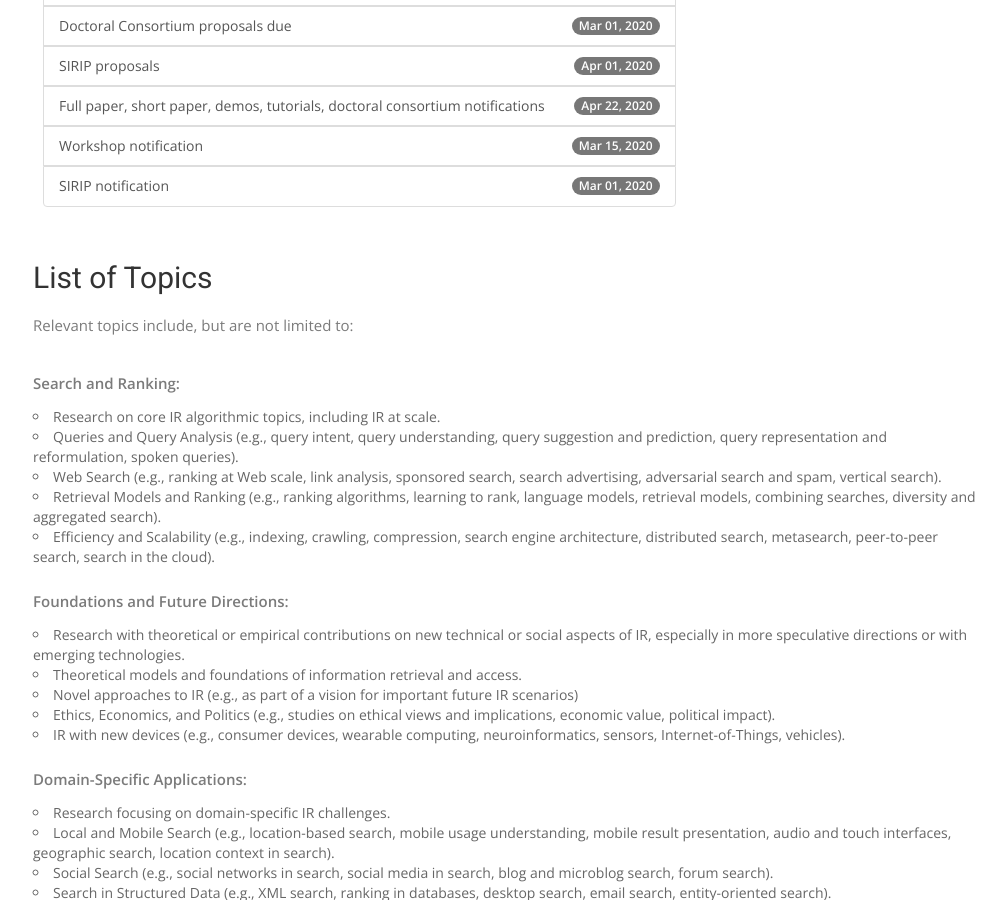
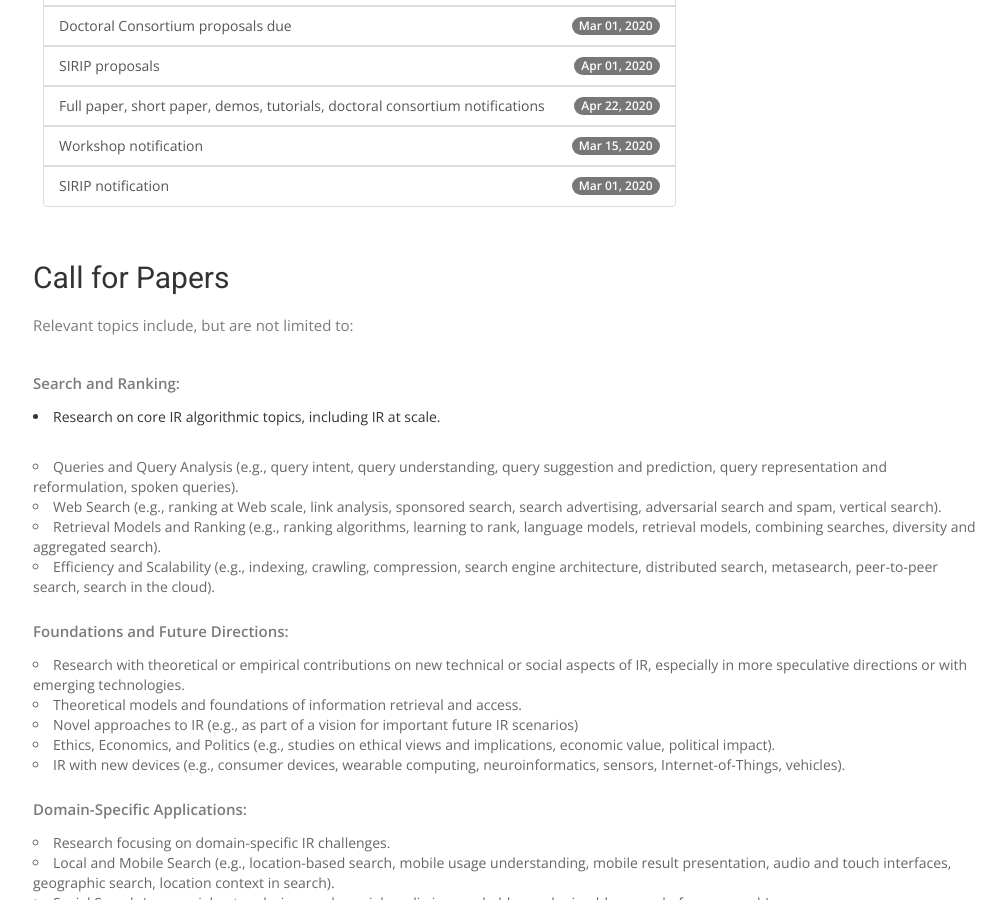
Before and after one commit to LongPhilXia/testLandingPage, a Jekyll site: the page built from index.html, in a window 1280 px wide and 900 px high, scrolled down 1301 px. Shown: the whole window, without its empty margins (37-1043 px from the left). Built offline with Jekyll 4.4.1, drawn with Linux system fonts in a browser that asks for light colours; nearby versions of some CDN libraries; some web fonts are replaced.

Commit message:
Update index.html

```diff
--- a/index.html
+++ b/index.html
@@ -113,14 +113,13 @@ permalink: /
           <div class="block">
 
               <div>
-                  <h2>List of Topics</h2>
+                  <h2>Call for Papers</h2>
 
                   <p>Relevant topics include, but are not limited to:</p>
 
-                  <p><strong>Search and Ranking:</strong></p>
+                  <p><strong>Search and Ranking:</strong><li>Research on core IR algorithmic topics, including IR at scale.</li></p>
 
                   <ul class="list">
-                    <li>Research on core IR algorithmic topics, including IR at scale.</li>
                     <li>Queries and Query Analysis (e.g., query intent, query understanding, query suggestion and prediction, query representation and reformulation, spoken queries).</li>
                     <li>Web Search (e.g., ranking at Web scale, link analysis, sponsored search, search advertising, adversarial search and spam, vertical search).</li>
                     <li>Retrieval Models and Ranking (e.g., ranking algorithms, learning to rank, language models, retrieval models, combining searches, diversity and aggregated search).</li>
```
